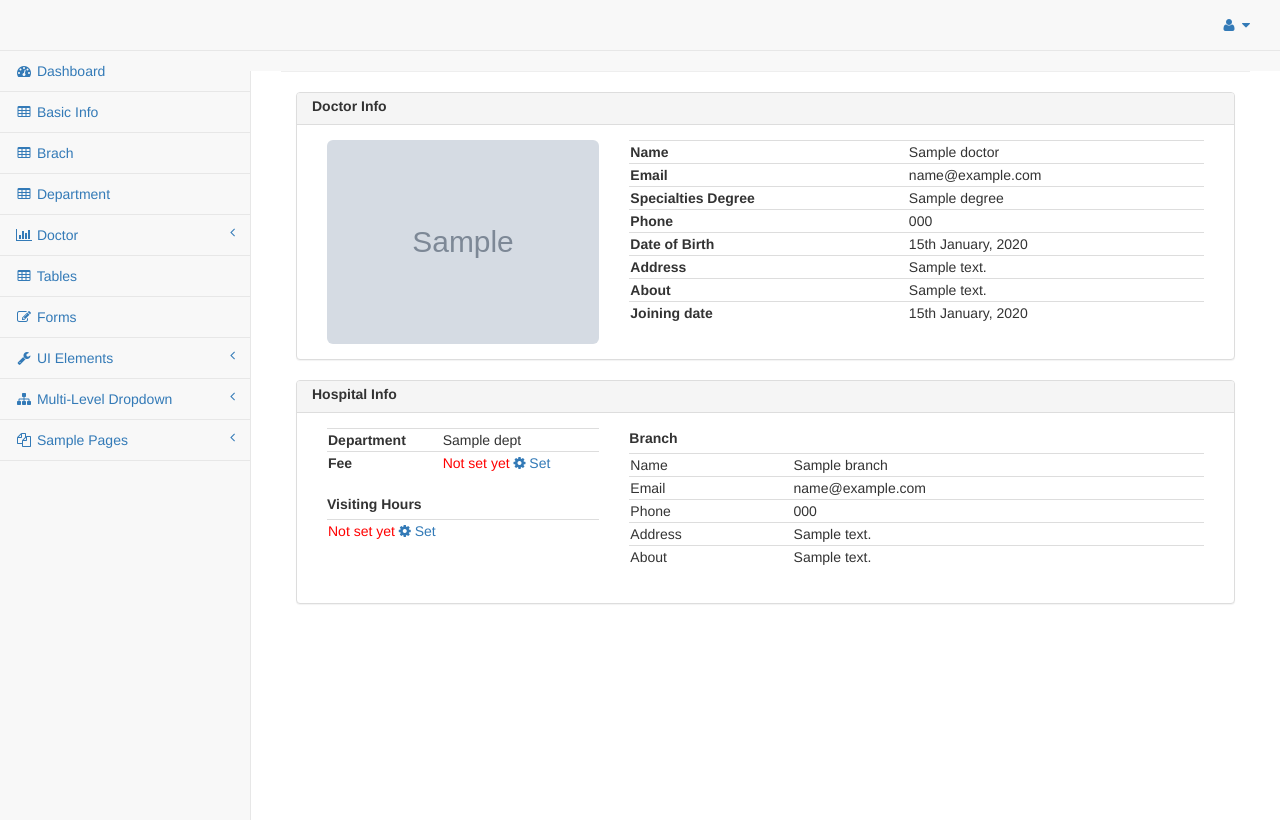
After one commit to mirhbrahman/laravel-doctor-appointment-system, a Laravel app: template resources/views/hospital/doctor/view.blade.php in a window 1280 px wide. The commit adds this page. Run offline with Laravel 8, Linux system fonts and the light colour scheme; the template is opened without the code that fills it: most values are stand-ins (such as "Sample title", 1, 10 or a date in 2020).

Commit message:
adding hospital doctors view

```diff
--- /dev/null
+++ b/resources/views/hospital/doctor/view.blade.php
@@ -0,0 +1,137 @@
+@extends('layouts.hospital')
+
+@section('content')
+<style media="screen">
+.panel-heading {
+	padding: 3px 15px;
+	border-bottom: 1px solid transparent;
+	border-top-left-radius: 3px;
+	border-top-right-radius: 3px;
+}
+.table>tbody>tr>td, .table>tbody>tr>th, .table>tfoot>tr>td, .table>tfoot>tr>th, .table>thead>tr>td, .table>thead>tr>th {
+	padding: 1px;
+	line-height: 1.42857143;
+	vertical-align: top;
+	border-top: 1px solid #ddd;
+}
+</style>
+<div class="col-sm-12">
+	<div class="col-sm-12">
+		<div class="panel panel-default">
+			<div class="panel-heading"><label for="">Doctor Info</label></div>
+			<div class="panel-body">
+				@if (isset($doctor) && count($doctor))
+					<div class="col-sm-4">
+						@if ($doctor->docBasicInfo)
+							<img class="img-responsive img-rounded" src="{{URL::To('uploads/profilePic').'/'.$doctor->docBasicInfo->image}}" alt="No image">
+						@else
+							No Image
+						@endif
+
+					</div>
+					<div class="col-sm-8">
+						<table class="table">
+							<tr>
+								<td><b>Name</b></td>
+								<td>{{$doctor->name}}</td>
+							</tr>
+							<tr>
+								<td><b>Email</b></td>
+								<td>{{$doctor->email}}</td>
+							</tr>
+							@if ($doctor->docBasicInfo)
+								<tr>
+									<td><b>Specialties Degree</b></td>
+									<td>{{$doctor->docBasicInfo->degree}}</td>
+								</tr>
+								<tr>
+									<td><b>Phone</b></td>
+									<td>{{$doctor->docBasicInfo->phone}}</td>
+								</tr>
+								<tr>
+									<td><b>Date of Birth</b></td>
+									<td>{{date("jS F, Y", strtotime($doctor->docBasicInfo->dob))}}</td>
+								</tr>
+								<tr>
+									<td><b>Address</b></td>
+									<td>{{$doctor->docBasicInfo->address}}</td>
+								</tr>
+								<tr>
+									<td><b>About</b></td>
+									<td>{{$doctor->docBasicInfo->about}}</td>
+								</tr>
+								<tr>
+									<td><b>Joining date</b></td>
+									<td>{{date("jS F, Y", strtotime($doctor->created_at))}}</td>
+								</tr>
+							@endif
+
+						</table>
+					</div>
+				@endif
+			</div>
+		</div>
+	</div>
+	<div class="col-sm-12">
+		<div class="panel panel-default">
+			<div class="panel-heading"><label for="">Hospital Info</label></div>
+			<div class="panel-body">
+				@if (isset($doctor) && count($doctor))
+					<div class="col-sm-4">
+						<table class="table">
+							<tr>
+								<td><b>Department</b></td>
+								<td>{{$doctor->dept->name}}</td>
+							</tr>
+							<tr>
+								<td><b>Fee</b></td>
+								@if (isset($fee))
+									<td>{{$doctor->dept->name}}</td>
+								@else
+									<td><span style="color:red">Not set yet</span> <a href="#"> <i class="fa fa-cog" aria-hidden="true"></i> Set</a></td>
+								@endif
+							</tr>
+						</table>
+
+						<table class="table">
+							<label for="">Visiting Hours</label>
+							@if (isset($work))
+								@else
+								<td><span style="color:red">Not set yet</span> <a href="#"> <i class="fa fa-cog" aria-hidden="true"></i> Set</a></td>
+							@endif
+						</table>
+
+					</div>
+					<div class="col-sm-8">
+						<label for="">Branch</label>
+						<table class="table">
+							<tr>
+								<td>Name</td>
+								<td>{{$doctor->branch->name}}</td>
+							</tr>
+							<tr>
+								<td>Email</td>
+								<td>{{$doctor->branch->email}}</td>
+							</tr>
+							<tr>
+								<td>Phone</td>
+								<td>{{$doctor->branch->phone}}</td>
+							</tr>
+							<tr>
+								<td>Address</td>
+								<td>{{$doctor->branch->address}}</td>
+							</tr>
+							<tr>
+								<td>About</td>
+								<td>{{$doctor->branch->about}}</td>
+							</tr>
+
+
+						</table>
+					</div>
+				@endif
+			</div>
+		</div>
+	</div>
+</div>
+@endsection
--- a/resources/views/layouts/hospital.blade.php
+++ b/resources/views/layouts/hospital.blade.php
@@ -98,19 +98,18 @@
 					<li>
 						<a href="{{route("dept.index")}}"><i class="fa fa-table fa-fw"></i> Department</a>
 					</li>
-					<li>
-						<a href="{{route("hosDoc.search")}}"><i class="fa fa-plus fa-fw"></i> Add Doctor</a>
-					</li>
 
 					<li>
-						<a href="#"><i class="fa fa-bar-chart-o fa-fw"></i> Charts<span class="fa arrow"></span></a>
+						<a href="#"><i class="fa fa-bar-chart-o fa-fw"></i> Doctor<span class="fa arrow"></span></a>
 						<ul class="nav nav-second-level">
+
 							<li>
-								<a href="flot.html">Flot Charts</a>
+								<a  href="{{route("hosDoc.search2")}}"><i class="fa fa-plus fa-fw"></i> Add Doctor</a>
 							</li>
 							<li>
-								<a href="morris.html">Morris.js Charts</a>
+								<a href="{{route("hosDoc.list")}}"><i class="fa fa-list fa-fw"></i> Doctor List</a>
 							</li>
+
 						</ul>
 						<!-- /.nav-second-level -->
 					</li>
--- a/routes/web.php
+++ b/routes/web.php
@@ -29,12 +29,18 @@ Route::group(['middleware'=>['auth','hospital'],'prefix'=>'hospital'],function()
     Route::resource('branch','Hospital\BranchsController');
     //..........hospital department
     Route::resource('dept','Hospital\DeptsController');
-    //.........find hospital doctor
+    //.........hospital doctor..........
+    //.........doctor adding system
     Route::get('doctor/search','Hospital\DoctorsController@search')->name('hosDoc.search');
     Route::get('doctor/find','Hospital\DoctorsController@search')->name('hosDoc.search2');
     Route::post('doctor/find','Hospital\DoctorsController@find')->name('hosDoc.find');
     Route::get('doctor/add/{doc_id}','Hospital\DoctorsController@add')->name('hosDoc.add');
     Route::post('doctor/request','Hospital\DoctorsController@sendDocRequest')->name('hosDoc.request.send');
+
+    //...........doctor view system
+    Route::get('doctor/list','Hospital\DoctorsController@docList')->name('hosDoc.list');
+    Route::get('doctor/view/{id}','Hospital\DoctorsController@docShow')->name('hosDoc.show');
+
 });
 
 //.........DOCTOR AREA
```
Also changed, not shown: app/Http/Controllers/Hospital/DoctorsController.php (+19 -1 lines), app/Model/Relation.php (+13 -0 lines), resources/views/hospital/doctor/list.blade.php (added, +78 -0 lines).
